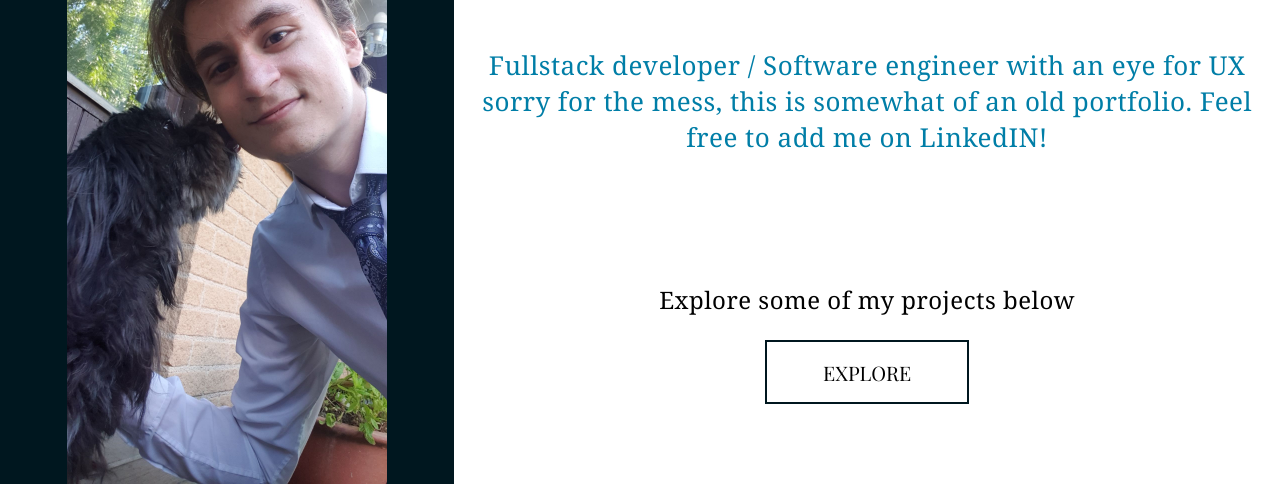
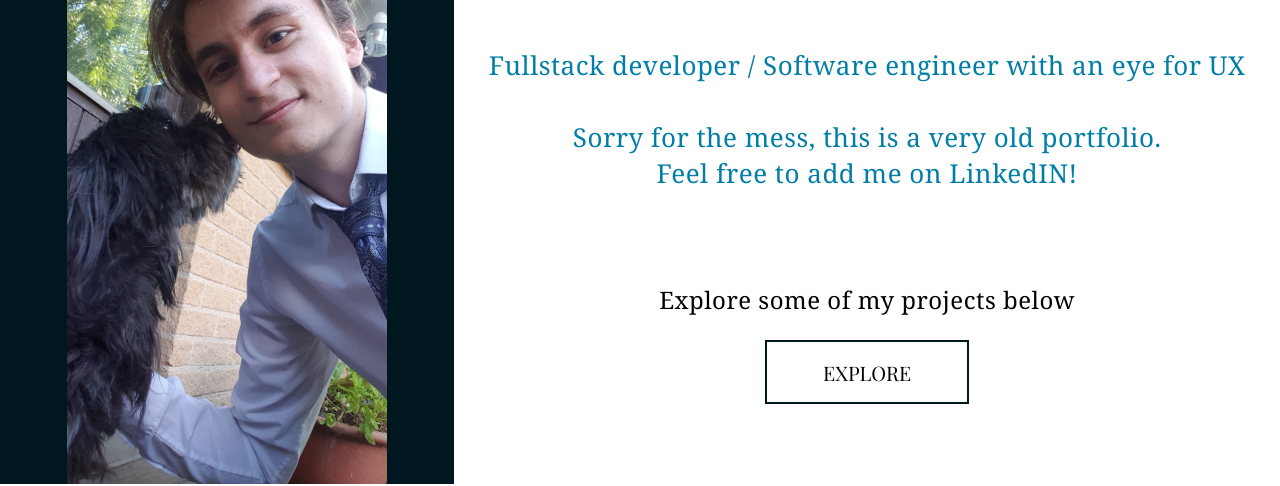
Before and after one commit to SvenLinderoth/portfolio_2.0, a plain HTML site: page index.html in a window 1280 px wide. Shown: the part 316-802 px from the top of the page. Drawn offline with nearby package versions, Linux system fonts and the light colour scheme.

Commit message:
Update index.html

```diff
--- a/index.html
+++ b/index.html
@@ -38,7 +38,8 @@
         </div>
         <div class="header-div">
             <h1 class="title-1"> Hello! My name is Sven Linderoth </h1>
-            <p class="text-1"> Fullstack developer / Software engineer with an eye for UX <br> sorry for the mess, this is somewhat of an old portfolio. Feel free to add me on LinkedIN! </p>
+            <p class="text-1"> Fullstack developer / Software engineer with an eye for UX <br><br> Sorry for the mess, this is a very old portfolio.
+                <br> Feel free to add me on LinkedIN! </p>
         </div>
         <div class="explore-div">
             <p class="explore-text">Explore some of my projects below</p>
```
